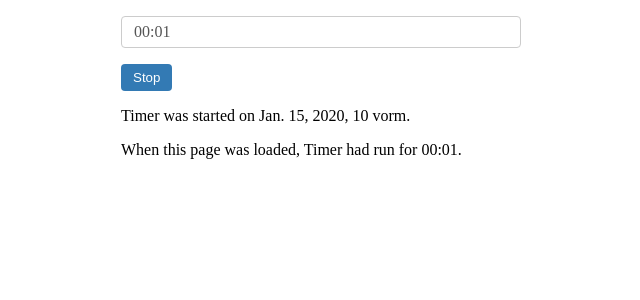
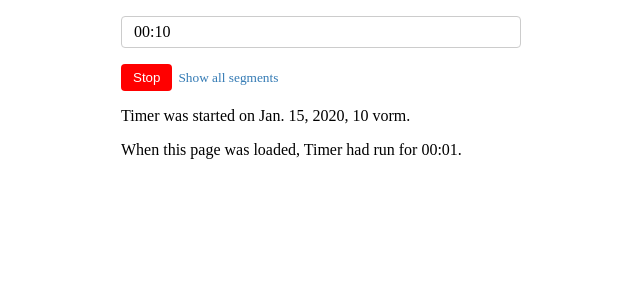
Before and after one commit to MartinStevko/django-timer, a Django app: template tests/templates/tests/index.html in a window 1280 px wide. Shown: the top 300 px of the page, without its empty margins (319-959 px from the left). Run offline with Django 3.2, Linux system fonts and the light colour scheme; the template is opened without the code that fills it: most values are stand-ins (such as "Sample title", 1, 10 or a date in 2020); data that the repository does not hold is empty.

Commit message:
tweak timer.html css and js

```diff
--- a/django_timer/static/django_timer/css/timer.css
+++ b/django_timer/static/django_timer/css/timer.css
@@ -2,21 +2,19 @@
     box-sizing: border-box;
 }
 
-/* Main */
+/* Buttons */
 
-.django-timer-main {
+.django-timer-buttons {
     display: flex;
     flex-flow: row nowrap;
     align-items: baseline;
 }
 
-.django-timer-main > * {
+.django-timer-buttons > * {
     margin-right: 6px;
 }
 
-/* Buttons */
-
-.django-timer button {
+.django-timer-buttons button {
     border: unset;
     padding: 6px 12px;
     cursor: pointer;
@@ -25,13 +23,13 @@
     border-radius: 4px;
 }
 
-/* Timer counter */
+#django-timer-stop {
+    background: red;
+}
 
-span#django-timer {
-    padding: 6px 12px;
-    text-align: center;
-    border: 1px solid #ccc;
-    border-radius: 4px;
+#django-timer-start,
+#django-timer-resume {
+    background: green;
 }
 
 /* Segments */
@@ -43,8 +41,23 @@ span#django-timer {
     padding: 0;
 }
 
+#django-timer-segments-toggler {
+    font-size: smaller;
+    color: #337ab4;
+    cursor: pointer;
+}
+
+#django-timer-segments-toggler:hover {
+    text-decoration: underline
+}
+
+
 .django-timer-segments .inactive {
     color: #555;
+}
+
+.django-timer-segments .hide {
+    display: none;
 }
 
 .django-timer-segments li {
--- a/django_timer/static/django_timer/js/timer.js
+++ b/django_timer/static/django_timer/js/timer.js
@@ -1,43 +1,57 @@
-function pad(number){
-    if (number < 10){
+"use strict";
+
+var Timer = {
+
+    pad: function(number) {
+        if (number < 10) {
             number = '0' + number
         }
         return number
-}
+    },
 
-function printDuration(duration){
+    printDuration: function(duration){
         var seconds = Math.floor(duration)
         var minutes = Math.floor(seconds/60)
         var hours = Math.floor(minutes/60)
         seconds = seconds % 60
         minutes = minutes % 60
         if (hours) {
-        return hours + ':' + pad(minutes) + ':' + pad(seconds)
+            return hours + ':' + Timer.pad(minutes) + ':' + Timer.pad(seconds)
         }
-    return pad(minutes) + ':' + pad(seconds)
+        return Timer.pad(minutes) + ':' + Timer.pad(seconds)
+    },
+
+    incrementTimer: function(){
+        Timer.duration ++
+        Timer.timer.innerHTML = Timer.printDuration(Timer.duration)
+    },
+
+    init: function(){
+        Timer.timer = document.getElementById('django-timer-display')
+        Timer.duration = Timer.timer.getAttribute('value')
+        if (Timer.timer && Timer.timer.classList.contains('active')) {
+            setInterval(Timer.incrementTimer, 1000)
+        }
+    },
 }
 
-var timer = document.getElementById('django-timer')
+Timer.init()
 
-if (timer) {
-    var duration = timer.getAttribute('value')
-    if ( duration && timer.classList.contains('active') ){
-        setInterval(function() {
-            duration++
-            timer.innerHTML = printDuration(duration)
-        }, 1000)
-    }
+var toggler = document.getElementById('django-timer-segments-toggler')
+toggler.onclick = function(){
+    var segments = document.querySelectorAll('.django-timer-segments li.inactive')
+    segments.forEach(function(segment){
+        segment.classList.toggle('hide')
+    })
 }
 
 var buttons = document.querySelectorAll('.django-timer button.ajax')
 buttons.forEach( function(element) {
-    element.addEventListener('click',
-        function(event) {
+    element.onclick = function(event){
         event.preventDefault()
         event.stopPropagation()
         submitAction(element)
     }
-    )
 })
 
 function submitAction(button){
@@ -48,9 +62,10 @@ function submitAction(button){
     xhttp.setRequestHeader("X-CSRFToken", csrftoken)
     xhttp.onreadystatechange = function() {
         if (this.readyState == 4){
-            console.log(this)
             if (this.status == 200){
                 window.location.reload()
+            } else {
+                console.log(this)
             }
         }
     };
--- a/django_timer/templates/django_timer/timer.html
+++ b/django_timer/templates/django_timer/timer.html
@@ -5,15 +5,13 @@
         {% if timer %}
         <ul class="django-timer-segments">
             {% for segment in timer.segment_set.all %}
-                {% if segment.stop_time %}
-                <li class="inactive">{{ segment.duration.total_seconds | hhmmss }}</li>
+            {% if forloop.last %}
+            <li id="django-timer-display" value="{{ segment.duration.total_seconds | unlocalize }}"
+            {% if timer.running %}class="active"{% endif %}>
+            {{ segment.duration | hhmmss }}
+        </li>
         {% else %}
-                <li id="django-timer"
-                    value="{{ segment.duration.total_seconds | unlocalize }}"
-                    {% if timer.running %}class="active"{% endif %}
-                >
-                    {{ segment.duration.total_seconds | hhmmss }}
-                </li>
+        <li class="inactive hide">{{ segment.duration.total_seconds | hhmmss }}</li>
         {% endif %}
         {% endfor %}
     </ul>
@@ -24,17 +22,18 @@
     </p>
     {% endif %}
 
-        <p class="django-timer-main">
+    <p class="django-timer-buttons">
         {% if timer.running %}
-            <button class="ajax" type="submit" formaction="{% url 'pause_timer' %}">Pause</button>
+        <button id="django-timer-pause" class="ajax" type="submit" formaction="{% url 'pause_timer' %}">Pause</button>
         {% elif timer.paused %}
-            <button class="ajax" type="submit" formaction="{% url 'resume_timer' %}">Resume</button>
+        <button id="django-timer-resume" class="ajax" type="submit" formaction="{% url 'resume_timer' %}">Resume</button>
         {% endif %}
         {% if timer.stopped %}
-            <button type="submit" formaction="{% url 'start_timer' %}">Start a new timer</button>
+        <button id="django-timer-start" type="submit" formaction="{% url 'start_timer' %}">Start a new timer</button>
         {% else %}
-            <button class="ajax" type="submit" formaction="{% url 'stop_timer' %}">Stop</button>
+        <button id="django-timer-stop" class="ajax" type="submit" formaction="{% url 'stop_timer' %}">Stop</button>
         {% endif %}
+        <span id="django-timer-segments-toggler">Show all segments</span>
     </p>
 
     <p class="django-timer-info">
@@ -46,8 +45,8 @@
         </p>
 
         {% else %}
-        <p class="django-timer-main">
-            <button type="submit" formaction="{% url 'start_timer' %}">Start a new timer</button>
+        <p class="django-timer-buttons">
+            <button id="django-timer-start" type="submit" formaction="{% url 'start_timer' %}">Start a new timer</button>
         </p>
         {% endif %}
     </form>
```
Lines whose indentation alone changed are shown as unchanged.
